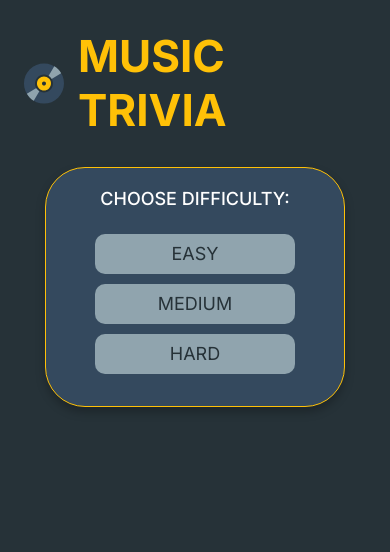
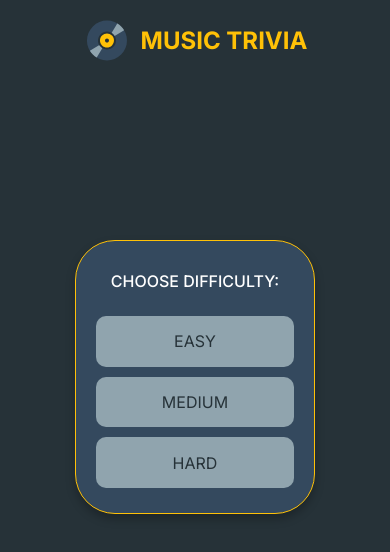
Before and after one commit to isabellymonteiro/react-music-trivia, a React (Create React App) app: page / in a window 390 px wide. Shown: the top 552 px of the page. Built offline with nearby package versions, Linux system fonts and the light colour scheme; the HTML template or start-up script is replaced by a standard one.

Commit message:
added responsiveness

```diff
--- a/src/components/QuestionCard/styles.ts
+++ b/src/components/QuestionCard/styles.ts
@@ -6,7 +6,7 @@ interface Props {
 }
 
 export const QuestionCardStyle = styled.div`
-  width: 800px;
+  max-width: 800px;
   max-height: 400px;
   background: #34495e;
   border-radius: 40px;
@@ -17,7 +17,7 @@ export const QuestionCardStyle = styled.div`
   padding: 20px;
 
   p {
-    font-size: 20px;
+    font-size: clamp(16px, 3vw, 26px);
   }
 
   .questionNumber {
@@ -28,14 +28,13 @@ export const QuestionCardStyle = styled.div`
 `
 
 export const ButtonStyle = styled.div<Props>`
-
   button {
     cursor: pointer;
     color: #263238;
     user-select: none;
-    font-size: 18px;
+    font-size: clamp(16px, 3vw, 24px);
     width: 100%;
-    height: 40px;
+    height: clamp(20px, 6vh, 40px);
     margin: 5px 0;
     border: 0;
     border-radius: 10px;
--- a/src/styles.ts
+++ b/src/styles.ts
@@ -25,15 +25,21 @@ export const GlobalStyle = createGlobalStyle`
 
 export const Wrapper = styled.div`
   display: flex;
+  height: 100vh;
   flex-direction: column;
   align-items: center;
-
   .score,
   .loading {
+    margin-top: 0;
     color: #90a4ae;
-    font-size: 20px;
+    font-size: clamp(16px, 4vw, 20px);
     align-self: start;
     font-weight: 600;
+
+    @media (min-height: 620px)
+      {
+        margin-top: clamp(0px, 8vh, 200px);
+      }
   }
 
   .loading {
@@ -47,18 +53,16 @@ export const Wrapper = styled.div`
   }
 
   .gif {
-    max-width: 400px;
+    width: 100%;
     max-height: 400px;
   }
 `
 
 export const TitleStyle = styled.div`
   display: flex;
-  justify-content: center;
-  align-content: center;
   color: #ffc107;
-  font-size: 22px;
-  margin: auto;
+  font-size: clamp(12px, 2vw, 22px);
+  margin-top: 10px;
 
   img {
     margin-right: 10px;
@@ -68,35 +72,48 @@ export const TitleStyle = styled.div`
 export const DifficultyCardStyle = styled.div`
   display: flex;
   flex-direction: column;
+  margin-top: clamp(50px, 8vh, 100px);
   align-items: center;
+  justify-content: center;
   background: #34495e;
-  width: 300px;
-  height: 240px;
   border-radius: 40px;
   border: 1px solid #ffc107;
   box-shadow: 0px 5px 10px rgba(0, 0, 0, 0.25);
+  width: clamp(240px, 50vw, 400px);
+  max-height: 400px;
+  padding: 10px 20px 20px 20px;
 
   p {
     color: #fff;
-    font-size: 18px;
+    font-size: clamp(16px, 3vw, 22px);
     font-weight: 500;
     margin: 20px 0;
     }
+
+  @media (min-height: 620px)
+  {
+     margin-top: clamp(50px, 20vh, 300px);
+  }
 `
 
 export const DifficultyButton = styled.button<Props>`
   cursor: pointer;
   color: #263238;
   user-select: none;
-  font-size: 18px;
-  width: 200px;
-  height: 40px;
+  font-size: clamp(16px, 3vw, 22px);
+  width: 100%;
+  height: clamp(20px, 6vh, 60px);
   margin: 5px 0;
   border: 0;
   border-radius: 10px;
   background: ${({ clicked }) => clicked ? '#ffd966' : '#90a4ae'};
   :hover {
     opacity: 0.8;
+  }
+
+  @media (min-width: 700px)
+  {
+    font-size: 24px;
   }
 `
 
```
